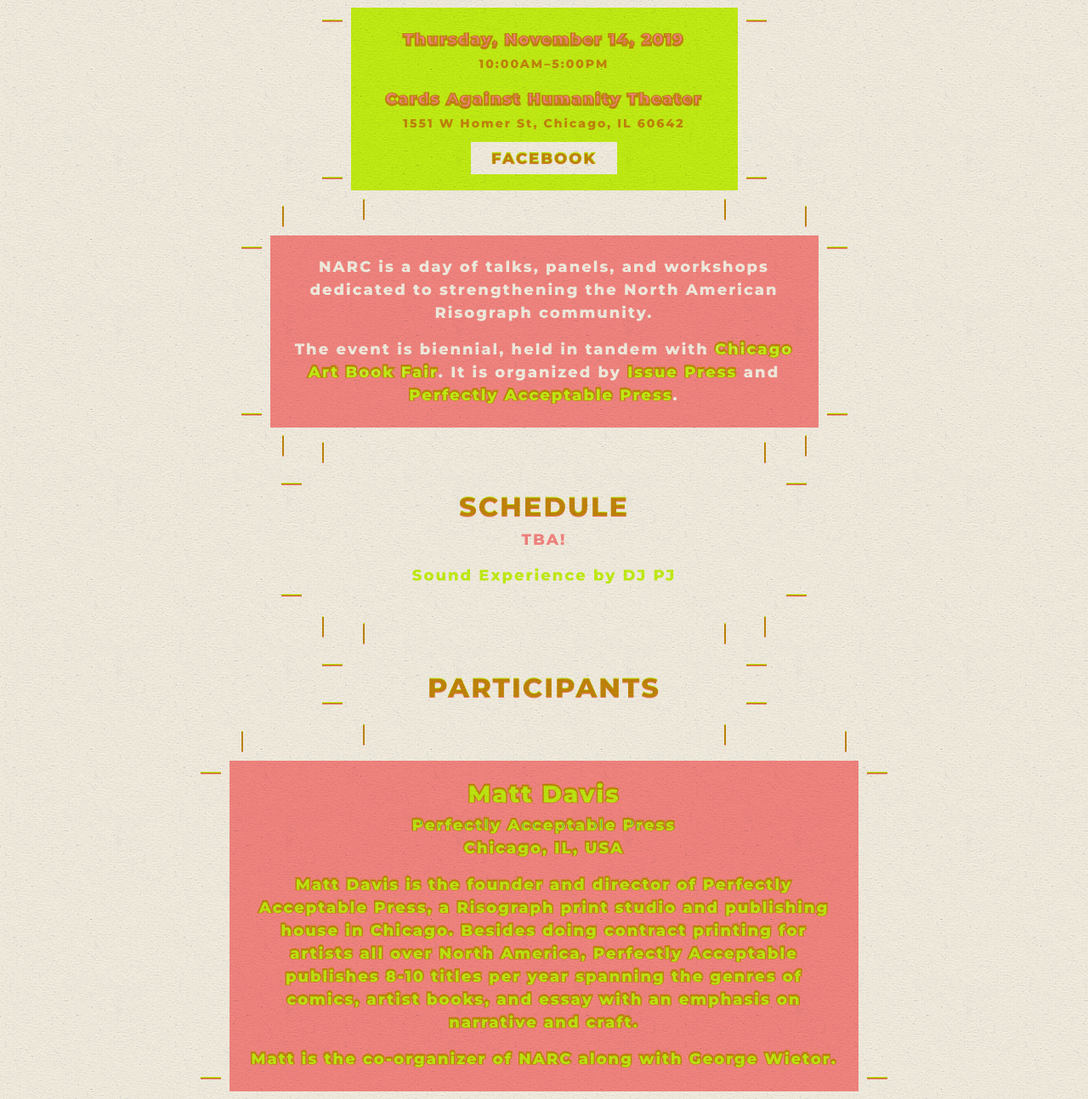
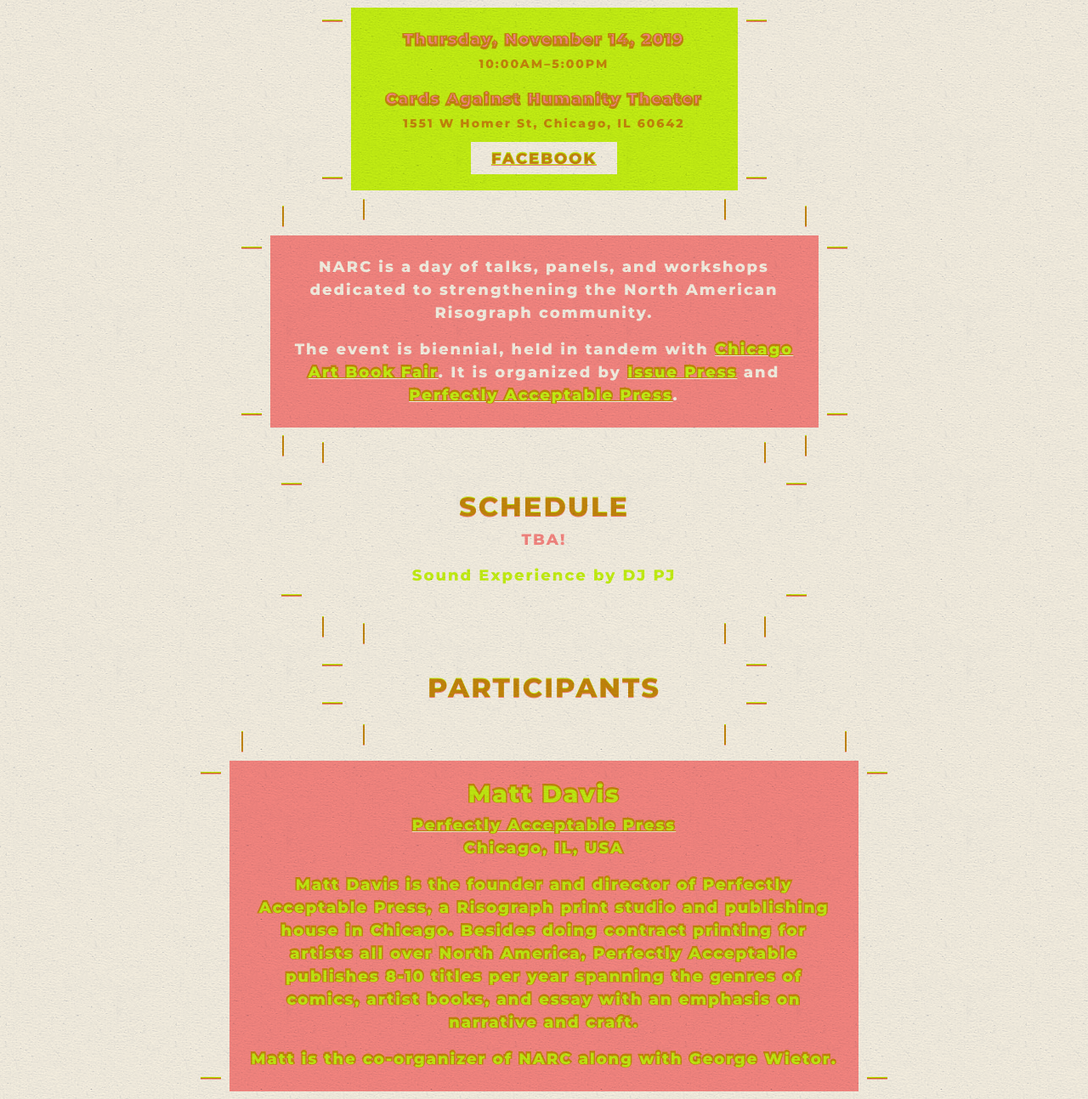
Before and after one commit to mixedfeelings/NARC, a PHP site: page /2019/index.html in a window 1280 px wide. Shown: the part 448-1741 px from the top of the page at 85% size. Run offline with PHP 8.4, Linux system fonts and the light colour scheme.

Commit message:
some link styles

```diff
--- a/2019/css/narc.css
+++ b/2019/css/narc.css
@@ -15,10 +15,28 @@
 	height: 100%;
 }
 
-a:hover {text-decoration: none;
-	color: #fff;
-	-webkit-text-stroke: 0px rgba(204,142,12,1);
-	text-stroke: 0px rgba(204,142,12,1);
+
+.layer.yellow .box a {
+	color: rgba(204,255,21,1);
+	text-decoration: underline;
+}
+
+.layer.coral .box a {
+	color: rgba(255,142,145,1);
+	text-decoration: underline;
+
+}
+
+.underline,
+.box a {
+	text-decoration: underline;
+}
+
+.layer.coral .box a:hover,
+.layer.yellow .box a:hover,
+.box a:hover {
+	text-decoration: none;
+	color: #fffff;
 }
 
 .layer {
```
